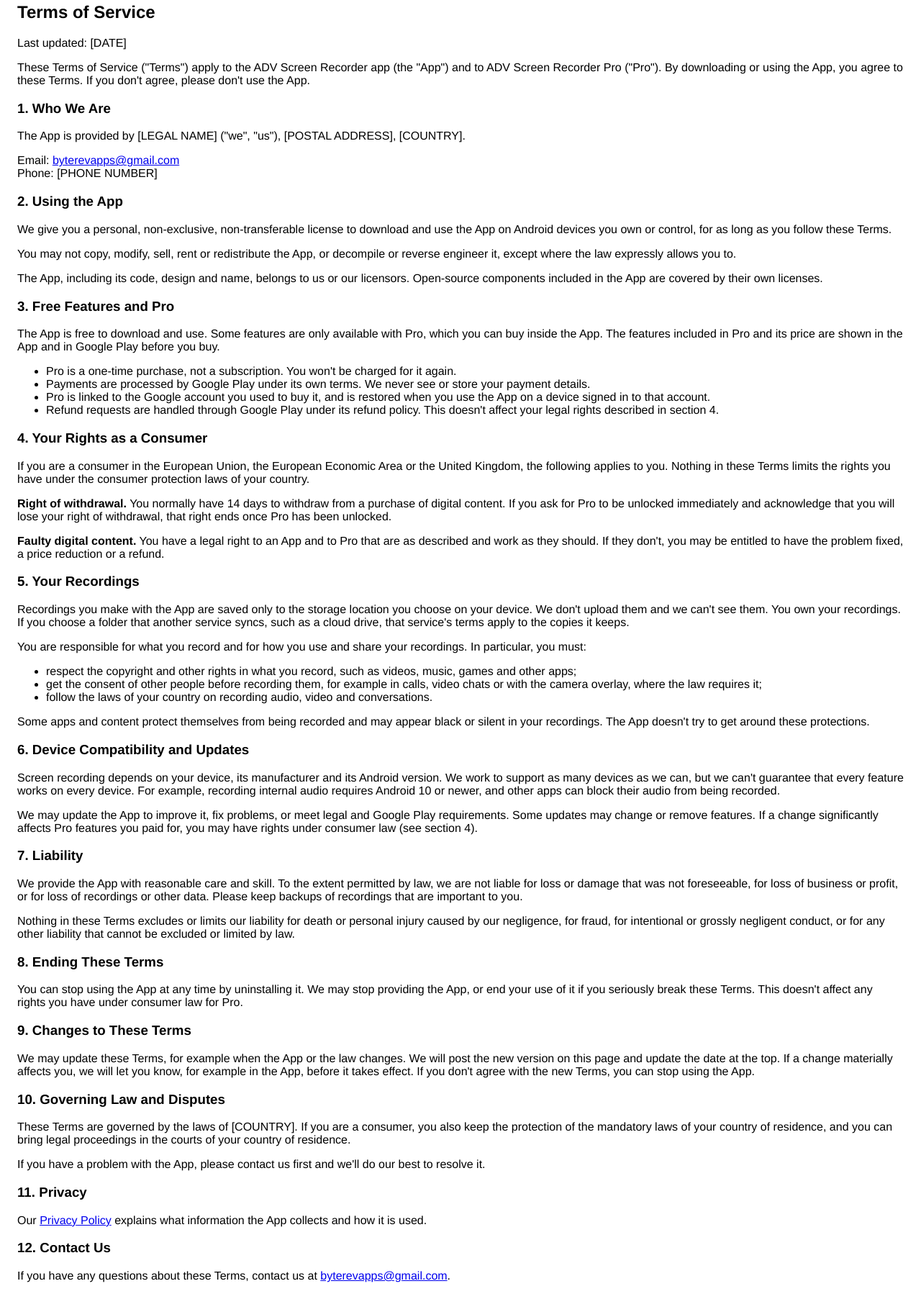
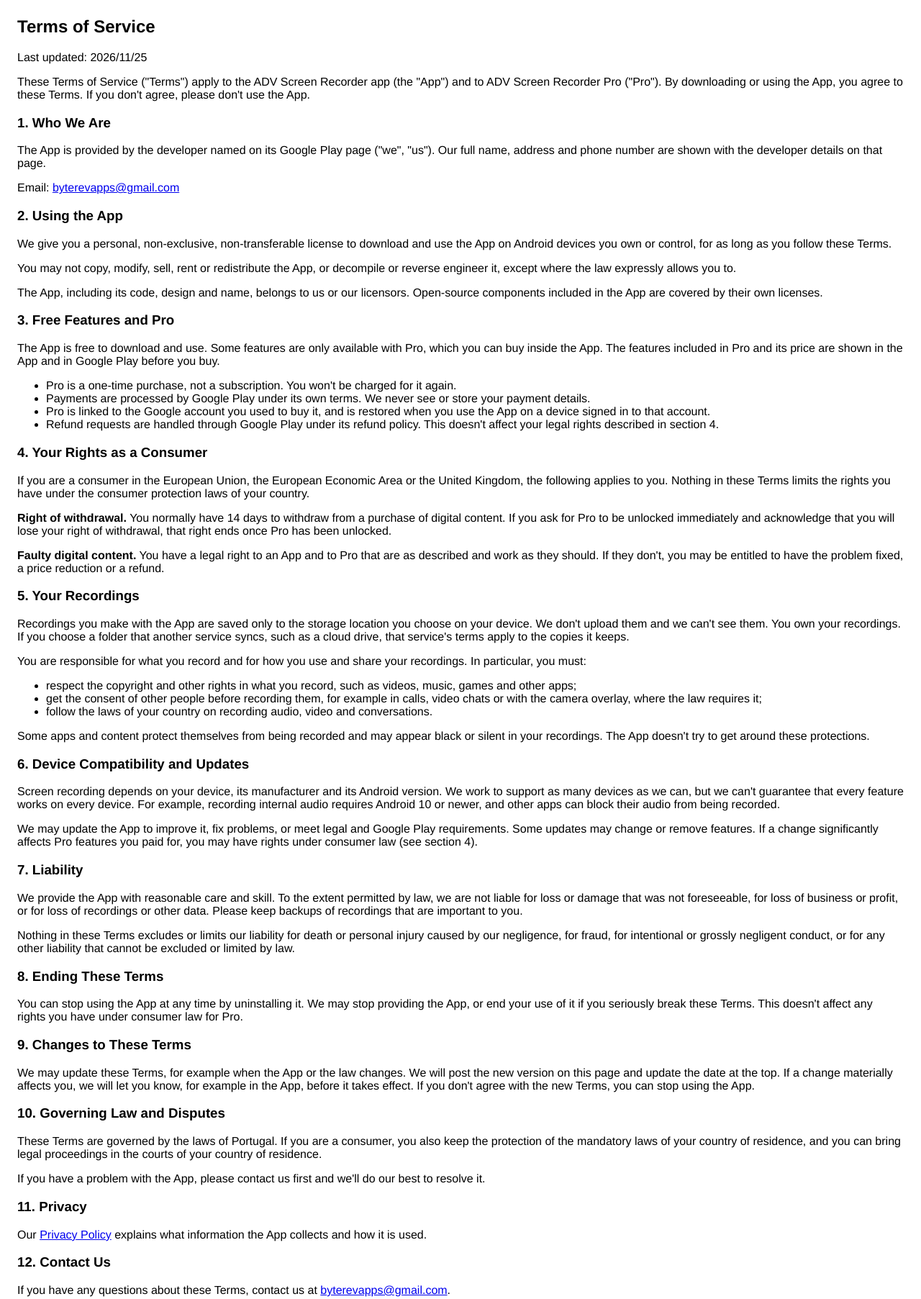
Before and after one commit to byterevapps/adv-screen-recorder-tos, a plain HTML site: page index.html in a window 1280 px wide. Shown: the part 21-1826 px from the top of the page at 72% size. Drawn offline with Linux system fonts and the light colour scheme.

Commit message:
Update tos

```diff
--- a/index.html
+++ b/index.html
@@ -1,3 +1,5 @@
+<!DOCTYPE html>
+<html>
 <head>
   <meta charset='utf-8'>
   <meta name='viewport' content='width=device-width'>
@@ -6,13 +8,12 @@
 </head>
 <body>
   <h2>Terms of Service</h2>
-  <p>Last updated: [DATE]</p>
+  <p>Last updated: 2026/11/25</p>
   <p>These Terms of Service ("Terms") apply to the ADV Screen Recorder app (the "App") and to ADV Screen Recorder Pro ("Pro"). By downloading or using the App, you agree to these Terms. If you don't agree, please don't use the App.</p>
 
   <h3>1. Who We Are</h3>
-  <p>The App is provided by [LEGAL NAME] ("we", "us"), [POSTAL ADDRESS], [COUNTRY].</p>
-  <p>Email: <a href="mailto:byterevapps@gmail.com">byterevapps@gmail.com</a><br>
-    Phone: [PHONE NUMBER]</p>
+  <p>The App is provided by the developer named on its Google Play page ("we", "us"). Our full name, address and phone number are shown with the developer details on that page.</p>
+  <p>Email: <a href="mailto:byterevapps@gmail.com">byterevapps@gmail.com</a></p>
 
   <h3>2. Using the App</h3>
   <p>We give you a personal, non-exclusive, non-transferable license to download and use the App on Android devices you own or control, for as long as you follow these Terms.</p>
@@ -58,11 +59,11 @@
   <p>We may update these Terms, for example when the App or the law changes. We will post the new version on this page and update the date at the top. If a change materially affects you, we will let you know, for example in the App, before it takes effect. If you don't agree with the new Terms, you can stop using the App.</p>
 
   <h3>10. Governing Law and Disputes</h3>
-  <p>These Terms are governed by the laws of [COUNTRY]. If you are a consumer, you also keep the protection of the mandatory laws of your country of residence, and you can bring legal proceedings in the courts of your country of residence.</p>
+  <p>These Terms are governed by the laws of Portugal. If you are a consumer, you also keep the protection of the mandatory laws of your country of residence, and you can bring legal proceedings in the courts of your country of residence.</p>
   <p>If you have a problem with the App, please contact us first and we'll do our best to resolve it.</p>
 
   <h3>11. Privacy</h3>
-  <p>Our <a href="[PRIVACY POLICY URL]">Privacy Policy</a> explains what information the App collects and how it is used.</p>
+  <p>Our <a href="https://byterevapps.github.io/adv-screen-recorder-privacy-policy/">Privacy Policy</a> explains what information the App collects and how it is used.</p>
 
   <h3>12. Contact Us</h3>
   <p>If you have any questions about these Terms, contact us at <a href="mailto:byterevapps@gmail.com">byterevapps@gmail.com</a>.</p>
```
